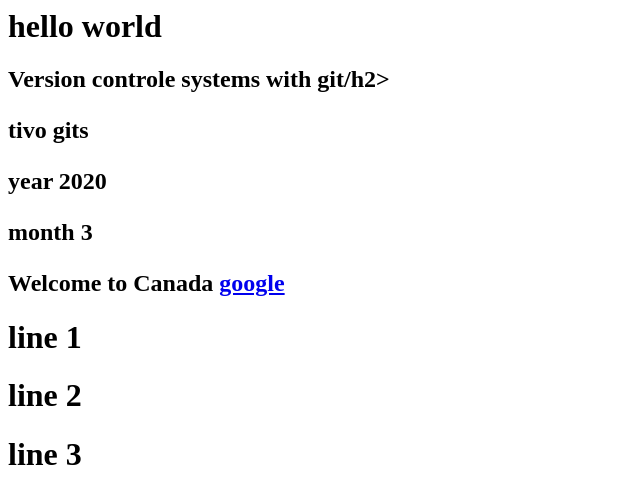
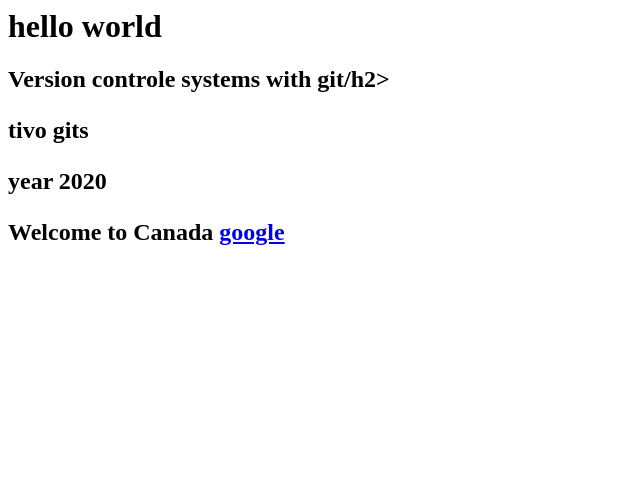
Before and after one commit to ayoubamiar/new-project, a plain HTML site: page page.html in a window 1280 px wide. Shown: the whole page, without its empty margins (0-640 px from the left). Drawn offline with Linux system fonts and the light colour scheme.

```diff
--- a/page.html
+++ b/page.html
@@ -6,12 +6,8 @@
 			<h2>Version controle systems with git/h2>
 			<p>tivo gits</p>
             <p>year 2020</p>
-            <p>month 3</p>
 			<span>Welcome to Canada</span>
 
 			<a href="google.com">google</a>
-            <h1>line 1</h1>
-            <h1>line 2</h1>
-            <h1>line 3</h1>
     </body>
 </html>
```
